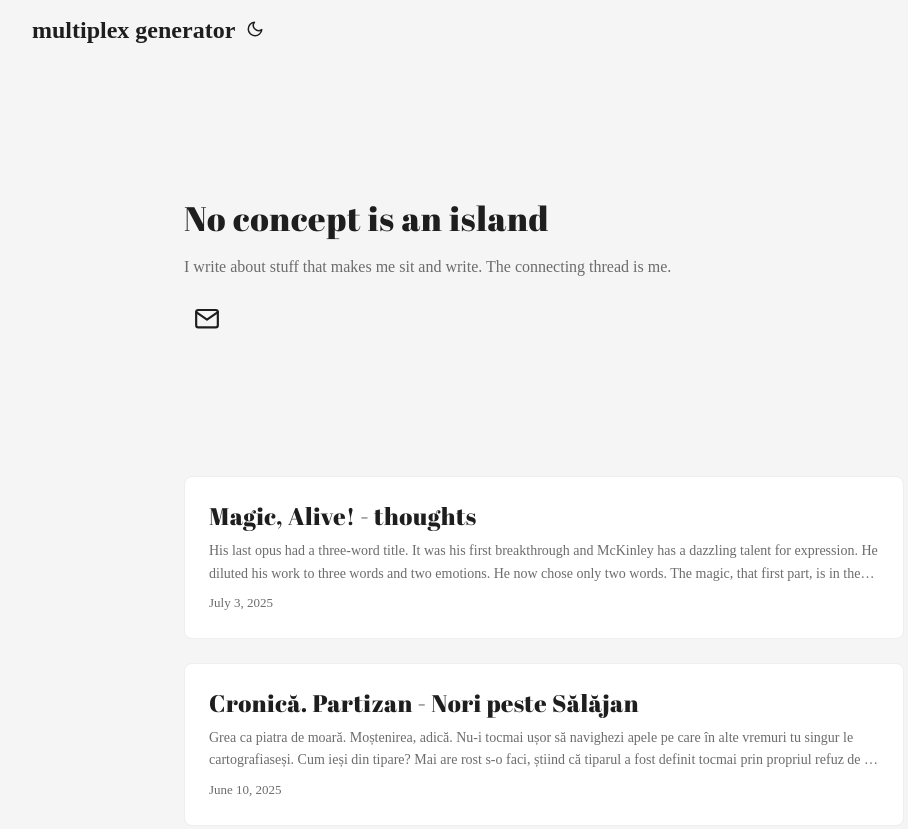
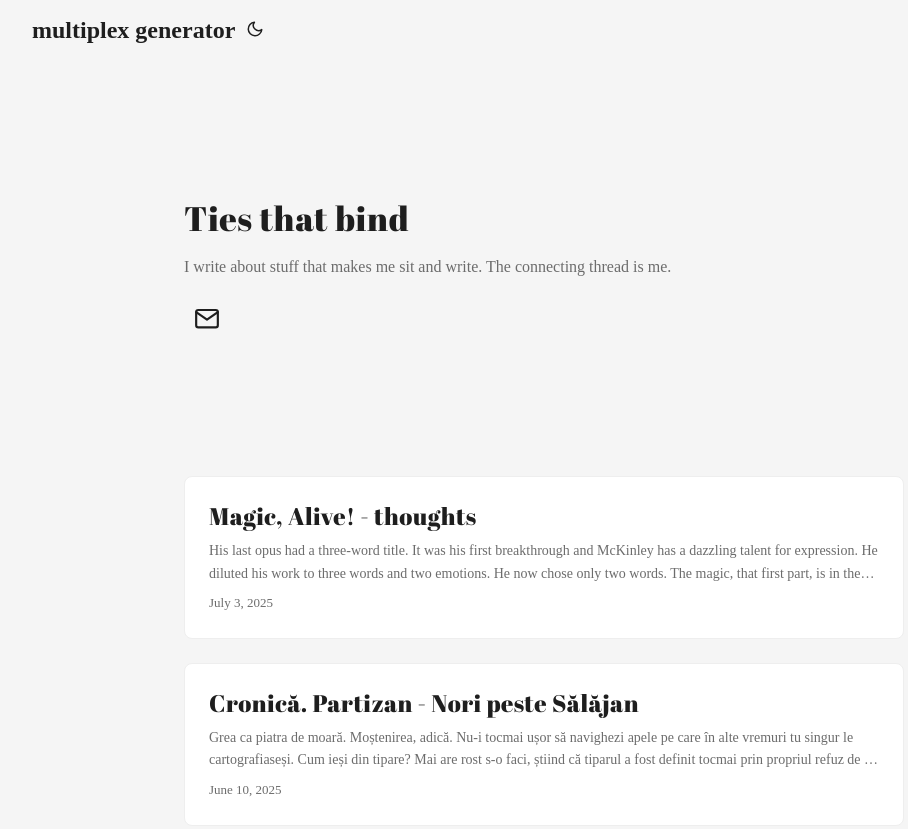
Before and after one commit to BVidrascu/writer, a plain HTML site: page index.html in a window 1280 px wide. Shown: the top 829 px of the page, without its empty margins (96-1004 px from the left). Drawn offline with Linux system fonts and the light colour scheme; a web font is replaced by a local one.

Commit message:
Update site on Fri Jul  4 00:00:15 EEST 2025

```diff
--- a/index.html
+++ b/index.html
@@ -130,7 +130,7 @@
 <main class="main">
 <article class="first-entry home-info">
     <header class="entry-header">
-        <h1>No concept is an island</h1>
+        <h1>Ties that bind</h1>
     </header>
     <div class="entry-content">
         I write about stuff that makes me sit and write. The connecting thread is me.
```
